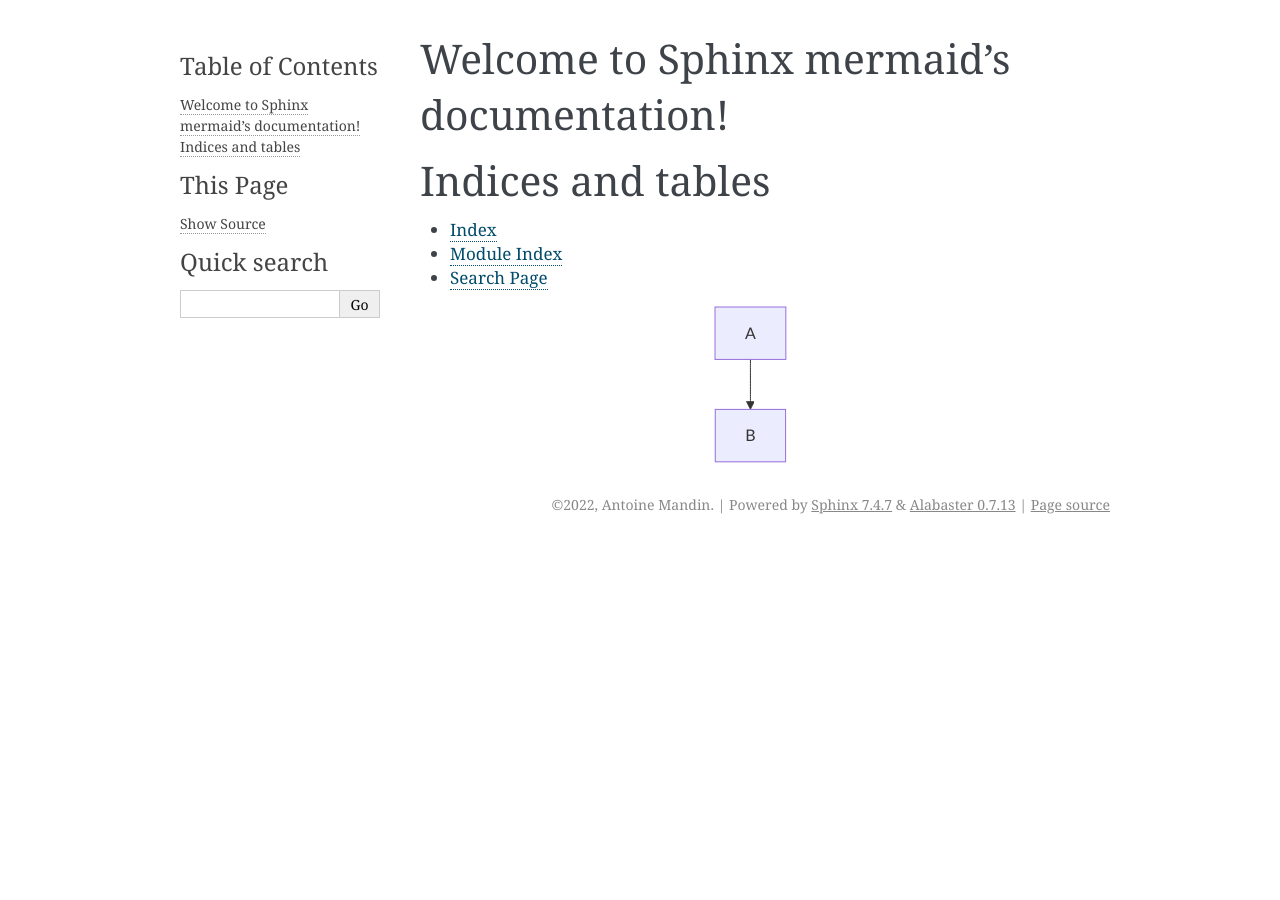
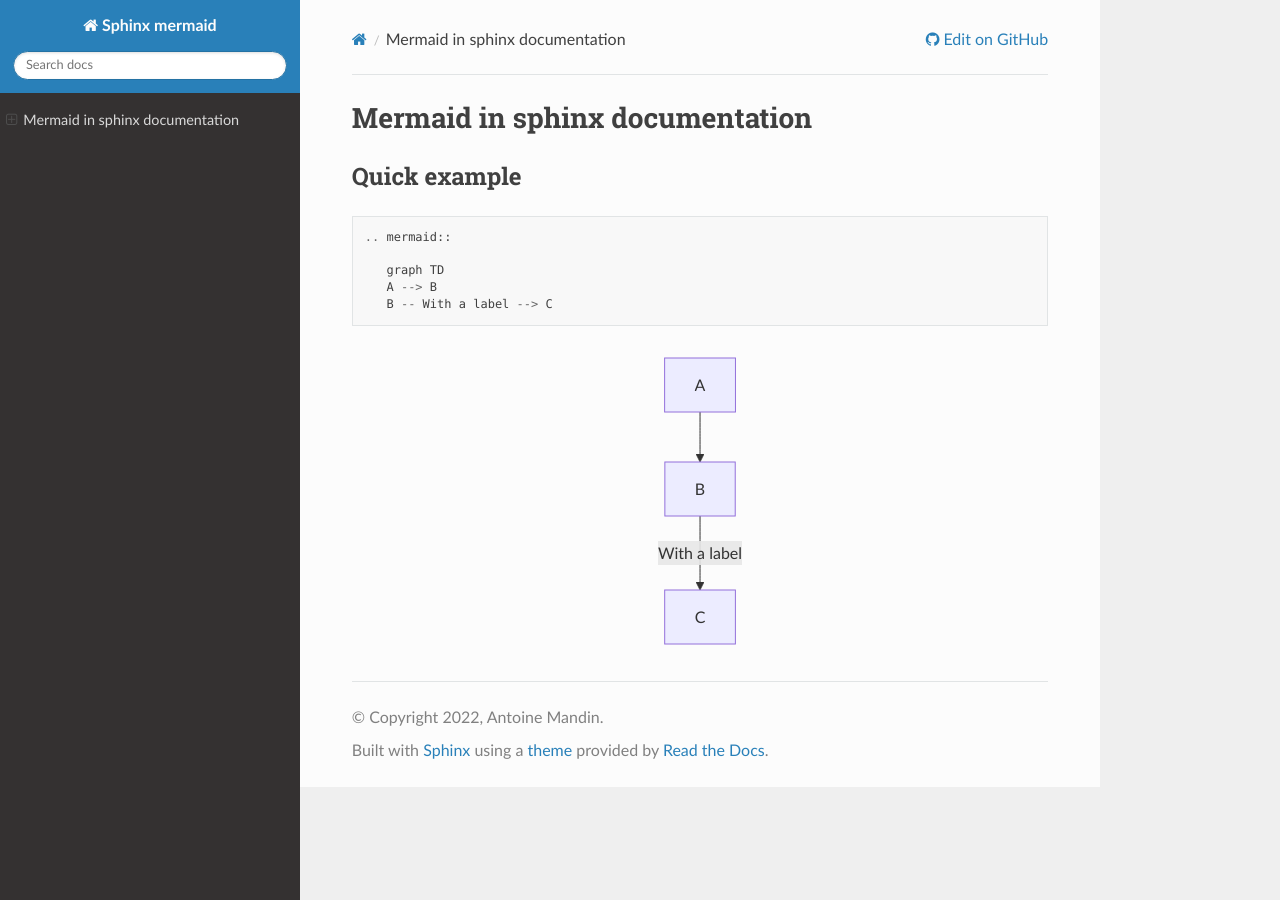
Before and after one commit to Doreapp/sphinx-mermaid, a Sphinx documentation site: the page built from doc/source/index.rst, in a window 1280 px wide. Built offline with Sphinx 7.4.7 and the Read the Docs theme 2.0.0, drawn with Linux system fonts in a browser that asks for light colours.

Commit message:
:memo: Update doc

```diff
--- /dev/null
+++ b/doc/requirements.txt
@@ -0,0 +1,3 @@
+sphinx
+sphinx-rtd-theme==1.1.1
+sphinx-mermaid
--- a/doc/source/conf.py
+++ b/doc/source/conf.py
@@ -1,30 +1,26 @@
 # Configuration file for the Sphinx documentation builder.
-#
-# For the full list of built-in configuration values, see the documentation:
-# https://www.sphinx-doc.org/en/master/usage/configuration.html
 
-# -- Project information -----------------------------------------------------
-# https://www.sphinx-doc.org/en/master/usage/configuration.html#project-information
+import datetime
 
-project = 'Sphinx mermaid'
-copyright = '2022, Antoine Mandin'
-author = 'Antoine Mandin'
-release = '0.0.1'
-
-# -- General configuration ---------------------------------------------------
-# https://www.sphinx-doc.org/en/master/usage/configuration.html#general-configuration
+# Project values
+project = "Sphinx mermaid"
+author = "Antoine Mandin"
+copyright = f"{datetime.date.today().strftime('%Y')}, Antoine Mandin"
+release = "0.0.2"
 
 extensions = [
-    'sphinxmermaid'
+    "sphinxmermaid", # Mermaid extension
+    "sphinx_rtd_theme", # Read the docs them
 ]
 
-templates_path = ['_templates']
-exclude_patterns = []
+# Use Read the docs theme
+html_theme = "sphinx_rtd_theme"
 
-
-
-# -- Options for HTML output -------------------------------------------------
-# https://www.sphinx-doc.org/en/master/usage/configuration.html#options-for-html-output
-
-html_theme = 'alabaster'
-html_static_path = ['_static']
+# Link to Github repo
+html_context = {
+    "display_github": True,
+    "github_user": "Doreapp",
+    "github_repo": "sphinx-mermaid",
+    "github_version": "main",
+    "conf_py_path": "/doc/source/",
+}
--- a/doc/source/index.rst
+++ b/doc/source/index.rst
@@ -1,27 +1,19 @@
-.. Sphinx mermaid documentation master file, created by
-   sphinx-quickstart on Sat Nov 26 17:35:15 2022.
-   You can adapt this file completely to your liking, but it should at least
-   contain the root `toctree` directive.
-
-Welcome to Sphinx mermaid's documentation!
+Mermaid in sphinx documentation
 ==========================================
 
-.. toctree::
-   :maxdepth: 2
-   :caption: Contents:
+Quick example
+-------------
 
+.. code::
 
+   .. mermaid::
 
-Indices and tables
-==================
-
-* :ref:`genindex`
-* :ref:`modindex`
-* :ref:`search`
-
+      graph TD
+      A --> B
+      B -- With a label --> C
 
 .. mermaid::
 
    graph TD
-
    A --> B
+   B -- With a label --> C
```
Also changed, not shown: 2 other files.
